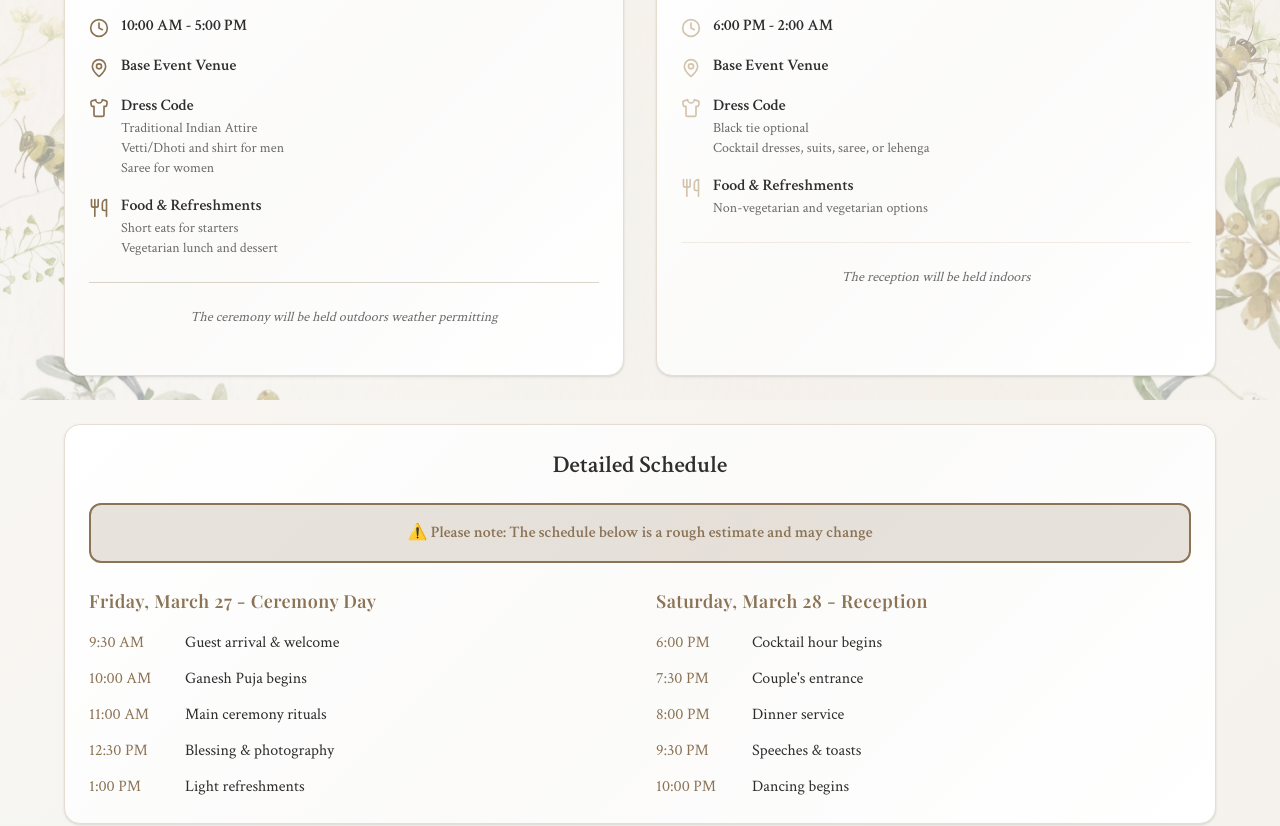
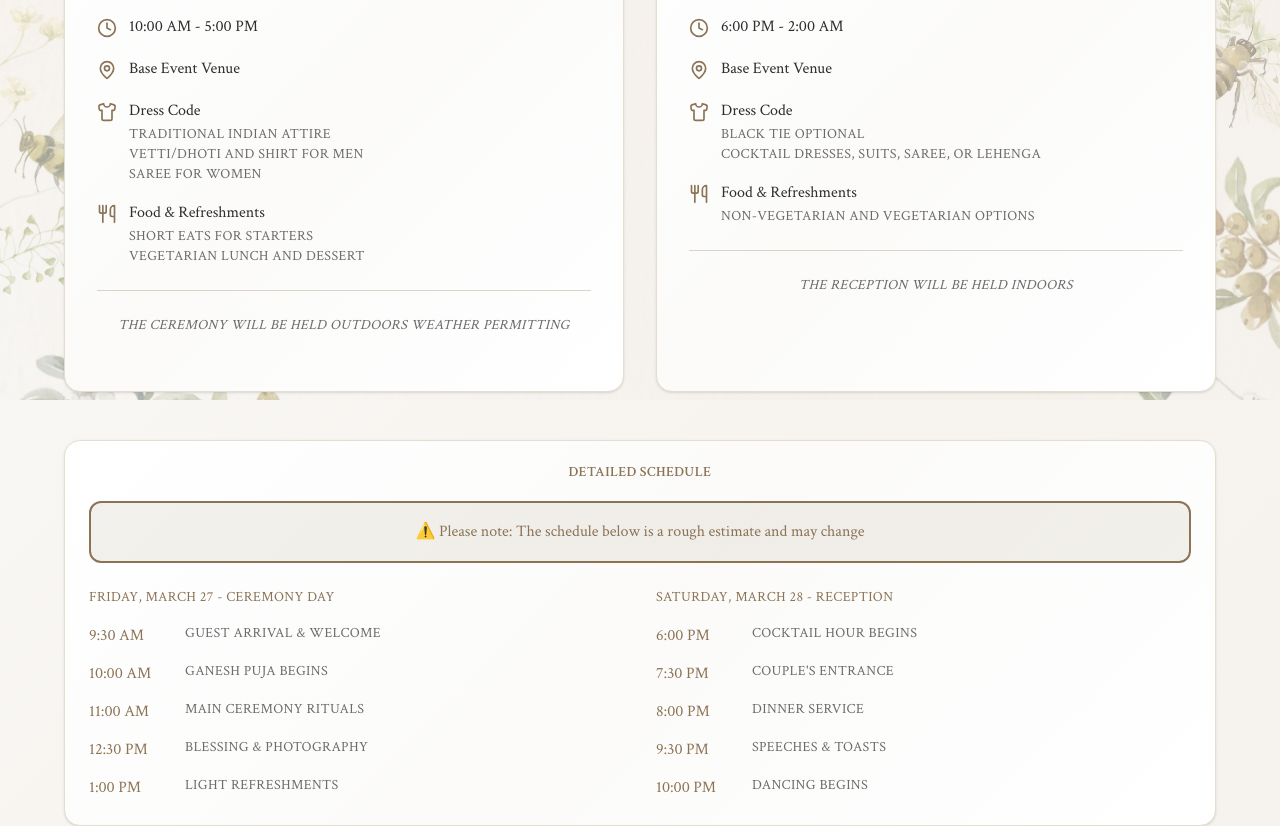
Before and after one commit to Biraveen17/VercelProject2, a Next.js app: page /events in a window 1280 px wide. Shown: the part 400-1226 px from the top of the page. Built offline with nearby package versions, Linux system fonts and the light colour scheme; no server answers; the database is empty; a web font is replaced by a local one.

Commit message:
style: standardize events page cards to match home page format
Co-authored-by: null <5990663+Biraveen17@users.noreply.github.com>

```diff
--- a/app/events/page.tsx
+++ b/app/events/page.tsx
@@ -19,13 +19,13 @@ export default function EventsPage() {
 
         <div className="grid lg:grid-cols-2 gap-8 mb-12">
           <Card className="decorative-border">
-            <CardContent className="p-6">
+            <CardContent className="p-8 space-y-4">
               <div className="text-center mb-6">
                 <div className="flex items-center justify-center gap-3 mb-4">
                   <div className="text-3xl">🕉️</div>
                   <div>
-                    <h2 className="text-2xl font-bold text-primary font-serif">Hindu Wedding Ceremony</h2>
-                    <p className="text-secondary font-serif">Traditional Tamil Hindu Rituals</p>
+                    <h2 className="caption-text text-primary">Hindu Wedding Ceremony</h2>
+                    <p className="body-text">Traditional Tamil Hindu Rituals</p>
                   </div>
                 </div>
               </div>
@@ -34,106 +34,104 @@ export default function EventsPage() {
                 <div className="flex items-start gap-3">
                   <Calendar className="w-5 h-5 text-primary mt-1 flex-shrink-0" />
                   <div>
-                    <p className="font-semibold">Friday, March 27, 2026</p>
+                    <p className="body-text">Friday, March 27, 2026</p>
                   </div>
                 </div>
 
                 <div className="flex items-start gap-3">
                   <Clock className="w-5 h-5 text-primary mt-1 flex-shrink-0" />
                   <div>
-                    <p className="font-semibold">10:00 AM - 5:00 PM</p>
+                    <p className="body-text">10:00 AM - 5:00 PM</p>
                   </div>
                 </div>
 
                 <div className="flex items-start gap-3">
                   <MapPin className="w-5 h-5 text-primary mt-1 flex-shrink-0" />
                   <div>
-                    <p className="font-semibold">Base Event Venue</p>
+                    <p className="body-text">Base Event Venue</p>
                   </div>
                 </div>
 
                 <div className="flex items-start gap-3">
                   <Shirt className="w-5 h-5 text-primary mt-1 flex-shrink-0" />
                   <div>
-                    <p className="font-semibold">Dress Code</p>
-                    <p className="text-sm text-muted-foreground">Traditional Indian Attire</p>
-                    <p className="text-sm text-muted-foreground">Vetti/Dhoti and shirt for men</p>
-                    <p className="text-sm text-muted-foreground">Saree for women</p>
+                    <p className="body-text">Dress Code</p>
+                    <p className="caption-text">Traditional Indian Attire</p>
+                    <p className="caption-text">Vetti/Dhoti and shirt for men</p>
+                    <p className="caption-text">Saree for women</p>
                   </div>
                 </div>
 
                 <div className="flex items-start gap-3">
                   <Utensils className="w-5 h-5 text-primary mt-1 flex-shrink-0" />
                   <div>
-                    <p className="font-semibold">Food & Refreshments</p>
-                    <p className="text-sm text-muted-foreground">Short eats for starters</p>
-                    <p className="text-sm text-muted-foreground">Vegetarian lunch and dessert</p>
+                    <p className="body-text">Food & Refreshments</p>
+                    <p className="caption-text">Short eats for starters</p>
+                    <p className="caption-text">Vegetarian lunch and dessert</p>
                   </div>
                 </div>
               </div>
 
               <div className="pt-6 mt-6 border-t border-primary/30">
-                <p className="text-sm text-muted-foreground text-center italic">
-                  The ceremony will be held outdoors weather permitting
-                </p>
+                <p className="caption-text text-center italic">The ceremony will be held outdoors weather permitting</p>
               </div>
             </CardContent>
           </Card>
 
           <Card className="decorative-border">
-            <CardContent className="p-6">
+            <CardContent className="p-8 space-y-4">
               <div className="text-center mb-6">
                 <div className="flex items-center justify-center gap-3 mb-4">
                   <div className="text-3xl">🎉</div>
                   <div>
-                    <h2 className="text-2xl font-bold text-secondary font-serif">Wedding Reception</h2>
-                    <p className="text-primary font-serif">Dinner, Dancing & Celebration</p>
+                    <h2 className="caption-text text-primary">Wedding Reception</h2>
+                    <p className="body-text">Dinner, Dancing & Celebration</p>
                   </div>
                 </div>
               </div>
 
               <div className="space-y-4">
                 <div className="flex items-start gap-3">
-                  <Calendar className="w-5 h-5 text-secondary mt-1 flex-shrink-0" />
+                  <Calendar className="w-5 h-5 text-primary mt-1 flex-shrink-0" />
                   <div>
-                    <p className="font-semibold">Saturday, March 28, 2026</p>
+                    <p className="body-text">Saturday, March 28, 2026</p>
                   </div>
                 </div>
 
                 <div className="flex items-start gap-3">
-                  <Clock className="w-5 h-5 text-secondary mt-1 flex-shrink-0" />
+                  <Clock className="w-5 h-5 text-primary mt-1 flex-shrink-0" />
                   <div>
-                    <p className="font-semibold">6:00 PM - 2:00 AM</p>
+                    <p className="body-text">6:00 PM - 2:00 AM</p>
                   </div>
                 </div>
 
                 <div className="flex items-start gap-3">
-                  <MapPin className="w-5 h-5 text-secondary mt-1 flex-shrink-0" />
+                  <MapPin className="w-5 h-5 text-primary mt-1 flex-shrink-0" />
                   <div>
-                    <p className="font-semibold">Base Event Venue</p>
+                    <p className="body-text">Base Event Venue</p>
                   </div>
                 </div>
 
                 <div className="flex items-start gap-3">
-                  <Shirt className="w-5 h-5 text-secondary mt-1 flex-shrink-0" />
+                  <Shirt className="w-5 h-5 text-primary mt-1 flex-shrink-0" />
                   <div>
-                    <p className="font-semibold">Dress Code</p>
-                    <p className="text-sm text-muted-foreground">Black tie optional</p>
-                    <p className="text-sm text-muted-foreground">Cocktail dresses, suits, saree, or lehenga</p>
+                    <p className="body-text">Dress Code</p>
+                    <p className="caption-text">Black tie optional</p>
+                    <p className="caption-text">Cocktail dresses, suits, saree, or lehenga</p>
                   </div>
                 </div>
 
                 <div className="flex items-start gap-3">
-                  <Utensils className="w-5 h-5 text-secondary mt-1 flex-shrink-0" />
+                  <Utensils className="w-5 h-5 text-primary mt-1 flex-shrink-0" />
                   <div>
-                    <p className="font-semibold">Food & Refreshments</p>
-                    <p className="text-sm text-muted-foreground">Non-vegetarian and vegetarian options</p>
+                    <p className="body-text">Food & Refreshments</p>
+                    <p className="caption-text">Non-vegetarian and vegetarian options</p>
                   </div>
                 </div>
               </div>
 
-              <div className="pt-6 mt-6 border-t border-secondary/30">
-                <p className="text-sm text-muted-foreground text-center italic">The reception will be held indoors</p>
+              <div className="pt-6 mt-6 border-t border-primary/30">
+                <p className="caption-text text-center italic">The reception will be held indoors</p>
               </div>
             </CardContent>
           </Card>
@@ -141,68 +139,69 @@ export default function EventsPage() {
 
         <Card className="mb-8 decorative-border">
           <CardHeader>
-            <CardTitle className="text-2xl text-center">Detailed Schedule</CardTitle>
-            <div className="bg-accent/20 border-2 border-accent rounded-lg p-4 mt-4">
-              <p className="text-center font-semibold text-accent">
+            <CardTitle className="caption-text text-primary text-center">Detailed Schedule</CardTitle>
+            <div className="bg-primary/10 border-2 border-primary rounded-lg p-4 mt-4">
+              <p className="body-text text-center text-primary">
                 ⚠️ Please note: The schedule below is a rough estimate and may change
               </p>
             </div>
           </CardHeader>
-          <CardContent>
+          <CardContent className="space-y-4">
             <div className="grid md:grid-cols-2 gap-8">
               <div>
-                <h3 className="text-lg font-semibold text-primary mb-4">Friday, March 27 - Ceremony Day</h3>
+                <h3 className="caption-text text-primary mb-4">Friday, March 27 - Ceremony Day</h3>
                 <div className="space-y-3">
                   <div className="flex gap-4">
-                    <span className="font-medium text-primary w-20">9:30 AM</span>
-                    <span>Guest arrival & welcome</span>
+                    <span className="body-text text-primary w-20">9:30 AM</span>
+                    <span className="caption-text">Guest arrival & welcome</span>
                   </div>
                   <div className="flex gap-4">
-                    <span className="font-medium text-primary w-20">10:00 AM</span>
-                    <span>Ganesh Puja begins</span>
+                    <span className="body-text text-primary w-20">10:00 AM</span>
+                    <span className="caption-text">Ganesh Puja begins</span>
                   </div>
                   <div className="flex gap-4">
-                    <span className="font-medium text-primary w-20">11:00 AM</span>
-                    <span>Main ceremony rituals</span>
+                    <span className="body-text text-primary w-20">11:00 AM</span>
+                    <span className="caption-text">Main ceremony rituals</span>
                   </div>
                   <div className="flex gap-4">
-                    <span className="font-medium text-primary w-20">12:30 PM</span>
-                    <span>Blessing & photography</span>
+                    <span className="body-text text-primary w-20">12:30 PM</span>
+                    <span className="caption-text">Blessing & photography</span>
                   </div>
                   <div className="flex gap-4">
-                    <span className="font-medium text-primary w-20">1:00 PM</span>
-                    <span>Light refreshments</span>
+                    <span className="body-text text-primary w-20">1:00 PM</span>
+                    <span className="caption-text">Light refreshments</span>
                   </div>
                 </div>
               </div>
               <div>
-                <h3 className="text-lg font-semibold text-accent mb-4">Saturday, March 28 - Reception</h3>
+                <h3 className="caption-text text-primary mb-4">Saturday, March 28 - Reception</h3>
                 <div className="space-y-3">
                   <div className="flex gap-4">
-                    <span className="font-medium text-accent w-20">6:00 PM</span>
-                    <span>Cocktail hour begins</span>
+                    <span className="body-text text-primary w-20">6:00 PM</span>
+                    <span className="caption-text">Cocktail hour begins</span>
                   </div>
                   <div className="flex gap-4">
-                    <span className="font-medium text-accent w-20">7:30 PM</span>
-                    <span>Couple's entrance</span>
+                    <span className="body-text text-primary w-20">7:30 PM</span>
+                    <span className="caption-text">Couple's entrance</span>
                   </div>
                   <div className="flex gap-4">
-                    <span className="font-medium text-accent w-20">8:00 PM</span>
-                    <span>Dinner service</span>
+                    <span className="body-text text-primary w-20">8:00 PM</span>
+                    <span className="caption-text">Dinner service</span>
                   </div>
                   <div className="flex gap-4">
-                    <span className="font-medium text-accent w-20">9:30 PM</span>
-                    <span>Speeches & toasts</span>
+                    <span className="body-text text-primary w-20">9:30 PM</span>
+                    <span className="caption-text">Speeches & toasts</span>
                   </div>
                   <div className="flex gap-4">
-                    <span className="font-medium text-accent w-20">10:00 PM</span>
-                    <span>Dancing begins</span>
+                    <span className="body-text text-primary w-20">10:00 PM</span>
+                    <span className="caption-text">Dancing begins</span>
                   </div>
                 </div>
               </div>
             </div>
           </CardContent>
         </Card>
+        {/* </CHANGE> */}
 
         <div className="text-center mt-12">
           <Button asChild size="lg">
```
